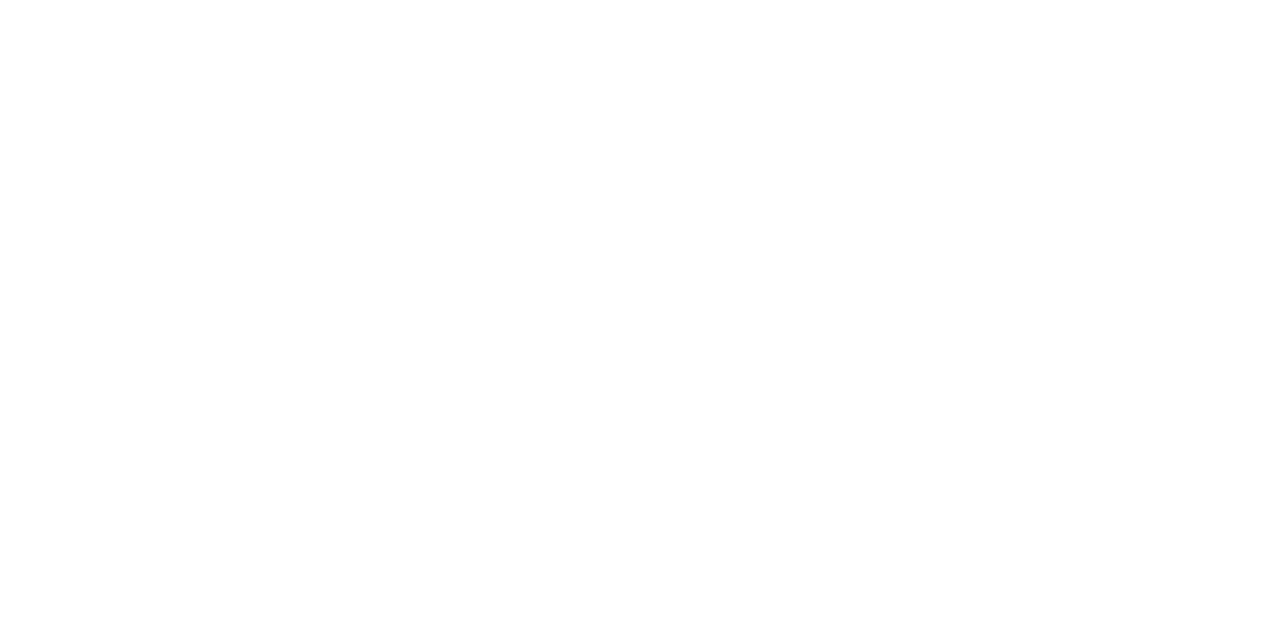
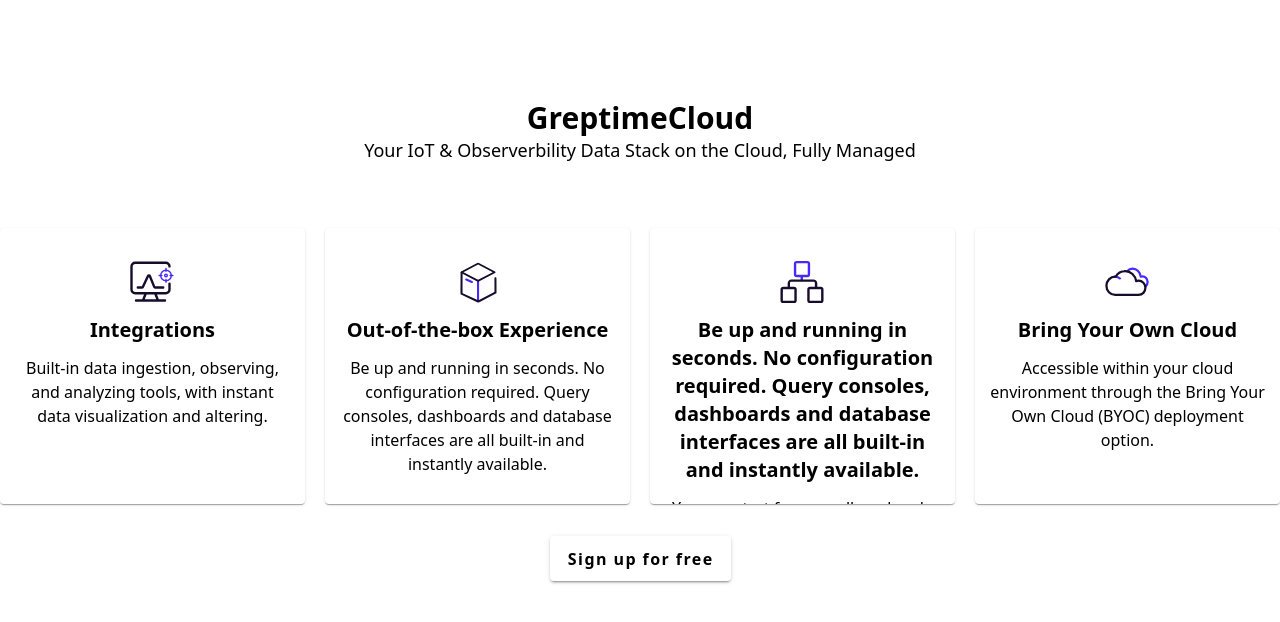
Before and after one commit to yuayuz/greptime-imitation, a Nuxt app: page /greptimeCloud in a window 1280 px wide. Before the commit this address had no page. Shown: the top 622 px of the page. Built offline with nearby package versions, Linux system fonts and the light colour scheme.

Commit message:
rename page and components of item4

```diff
--- a/locales/en.json
+++ b/locales/en.json
@@ -68,25 +68,25 @@
     "DeploymentOptions": "Flexible Deployment Options",
     "Button": "Compared to GreptimeDB OSS"
   },
-  "item4": {
-    "subheader": "Your IoT & Observerbility Data Stack on the Cloud, Fully Managed",
-    "card1": {
-      "title": "Integrations",
-      "message": "Built-in data ingestion, observing, and analyzing tools, with instant data visualization and altering."
+  "GreptimeCloud": {
+    "Subheader": "Your IoT & Observerbility Data Stack on the Cloud, Fully Managed",
+    "Integrations": {
+      "Title": "Integrations",
+      "Message": "Built-in data ingestion, observing, and analyzing tools, with instant data visualization and altering."
     },
-    "card2": {
-      "title": "Out-of-the-box Experience",
-      "message": "Be up and running in seconds. No configuration required. Query consoles, dashboards and database interfaces are all built-in and instantly available."
+    "Experience": {
+      "Title": "Out-of-the-box Experience",
+      "Message": "Be up and running in seconds. No configuration required. Query consoles, dashboards and database interfaces are all built-in and instantly available."
     },
-    "card3": {
-      "title": "Be up and running in seconds. No configuration required. Query consoles, dashboards and database interfaces are all built-in and instantly available.",
-      "message": "You can start from small, and scale seamlessly with the Serverless (pay-as-you-go) or Dedicated Plan."
+    "ServerlessScaling": {
+      "Title": "Be up and running in seconds. No configuration required. Query consoles, dashboards and database interfaces are all built-in and instantly available.",
+      "Message": "You can start from small, and scale seamlessly with the Serverless (pay-as-you-go) or Dedicated Plan."
     },
-    "card4": {
-      "title": "Bring Your Own Cloud",
-      "message": "Accessible within your cloud environment through the Bring Your Own Cloud (BYOC) deployment option."
+    "Cloud": {
+      "Title": "Bring Your Own Cloud",
+      "Message": "Accessible within your cloud environment through the Bring Your Own Cloud (BYOC) deployment option."
     },
-    "button": "Sign up for free"
+    "Button": "Sign up for free"
   },
   "item5": {
     "title": "Edge-Cloud Integrated Solution",
--- a/locales/zhHans.json
+++ b/locales/zhHans.json
@@ -68,25 +68,25 @@
     "DeploymentOptions": "灵活部署选择",
     "Button": "企业版和开源版的对比"
   },
-  "item4": {
-    "subheader": "全托管的云上 IoT & 可观测数据栈",
-    "card1": {
-      "title": "丰富的数据生态集成",
-      "message": "内置数据导入、观测和分析工具，可实现实时数据可视化和告警"
+  "GreptimeCloud": {
+    "Subheader": "全托管的云上 IoT & 可观测数据栈",
+    "Integrations": {
+      "Title": "丰富的数据生态集成",
+      "Message": "内置数据导入、观测和分析工具，可实现实时数据可视化和告警"
     },
-    "card2": {
-      "title": "开箱即用的流畅体验",
-      "message": "在几秒钟内即可启动运行，无需手动配置；云端控制台提供了开箱即用的查询界面、仪表盘和数据库接口"
+    "Experience": {
+      "Title": "开箱即用的流畅体验",
+      "Message": "在几秒钟内即可启动运行，无需手动配置；云端控制台提供了开箱即用的查询界面、仪表盘和数据库接口"
     },
-    "card3": {
-      "title": "无服务化的任意扩展",
-      "message": "可以从小规模开始使用，然后利用 Serverless 计划（按需付费）或 Dedicated 计划无缝无限扩展"
+    "ServerlessScaling": {
+      "Title": "无服务化的任意扩展",
+      "Message": "可以从小规模开始使用，然后利用 Serverless 计划（按需付费）或 Dedicated 计划无缝无限扩展"
     },
-    "card4": {
-      "title": "Bring Your Own Cloud",
-      "message": "可通过 BYOC 选项部署在您拥有的云服务资源上"
+    "Cloud": {
+      "Title": "Bring Your Own Cloud",
+      "Message": "可通过 BYOC 选项部署在您拥有的云服务资源上"
     },
-    "button": "立即注册"
+    "Button": "立即注册"
   },
   "item5": {
     "title": "边云一体方案",
--- /dev/null
+++ b/pages/greptimeCloud.vue
@@ -0,0 +1,94 @@
+<script setup lang="ts">
+import Integrations from "~/components/svg/greptimeCloud/Integrations.vue";
+import Experience from "~/components/svg/greptimeCloud/Experience.vue";
+import ServerlessScaling from "~/components/svg/greptimeCloud/ServerlessScaling.vue";
+import Cloud from "~/components/svg/greptimeCloud/Cloud.vue";
+
+const { t } = useI18n();
+</script>
+
+<template>
+  <div class="lg:tw-hidden">
+    <div class="tw-px-4 tw-py-[3.75rem]">
+      <p class="tw-text-center tw-text-3xl tw-font-black">GreptimeCloud</p>
+      <p class="tw-mb-16 tw-text-center tw-text-lg">
+        {{ t("GreptimeCloud.Subheader") }}
+      </p>
+      <div class="tw-mb-8 tw-flex tw-w-full tw-justify-between tw-space-x-5">
+        <greptimeCloud-card
+          :svg="Integrations"
+          :title="t('GreptimeCloud.Integrations.Title')"
+          >{{ t("GreptimeCloud.Integrations.Message") }}
+        </greptimeCloud-card>
+        <greptimeCloud-card
+          :svg="Experience"
+          :title="t('GreptimeCloud.Experience.Title')"
+          >{{ t("GreptimeCloud.Experience.Message") }}
+        </greptimeCloud-card>
+      </div>
+      <div class="tw-mb-8 tw-flex tw-w-full tw-justify-between tw-space-x-5">
+        <greptimeCloud-card
+          :svg="ServerlessScaling"
+          :title="t('GreptimeCloud.ServerlessScaling.Title')"
+          >{{ t("GreptimeCloud.ServerlessScaling.Message") }}
+        </greptimeCloud-card>
+        <greptimeCloud-card :svg="Cloud" :title="t('GreptimeCloud.Cloud.Title')"
+          >{{ t("GreptimeCloud.Cloud.Message") }}
+        </greptimeCloud-card>
+      </div>
+      <div class="tw-flex tw-justify-center tw-space-x-6">
+        <v-btn
+          height="45"
+          color="white"
+          density="default"
+          width="181"
+          class="tw-text-base tw-font-black hover:tw-scale-105"
+          >{{ t("GreptimeCloud.Button") }}
+        </v-btn>
+      </div>
+    </div>
+  </div>
+
+  <div class="tw-hidden tw-w-full tw-py-[6.25rem] lg:tw-block">
+    <p class="tw-text-center tw-text-3xl tw-font-black">GreptimeCloud</p>
+    <p class="tw-mb-16 tw-text-center tw-text-lg">
+      {{ t("GreptimeCloud.Subheader") }}
+    </p>
+    <div class="tw-mb-8 tw-flex tw-w-full tw-justify-between tw-space-x-5">
+      <greptimeCloud-card
+        :svg="Integrations"
+        :title="t('GreptimeCloud.Integrations.Title')"
+        >{{ t("GreptimeCloud.Integrations.Message") }}
+      </greptimeCloud-card>
+      <greptimeCloud-card
+        :svg="Experience"
+        :title="t('GreptimeCloud.Experience.Title')"
+        >{{ t("GreptimeCloud.Experience.Message") }}
+      </greptimeCloud-card>
+      <greptimeCloud-card
+        :svg="ServerlessScaling"
+        :title="t('GreptimeCloud.ServerlessScaling.Title')"
+        >{{ t("GreptimeCloud.ServerlessScaling.Message") }}
+      </greptimeCloud-card>
+      <greptimeCloud-card :svg="Cloud" :title="t('GreptimeCloud.Cloud.Title')"
+        >{{ t("GreptimeCloud.Cloud.Message") }}
+      </greptimeCloud-card>
+    </div>
+    <div class="tw-flex tw-justify-center tw-space-x-6">
+      <v-btn
+        height="45"
+        color="white"
+        density="default"
+        width="181"
+        class="tw-text-base tw-font-black hover:tw-scale-105"
+        >{{ t("GreptimeCloud.Button") }}
+      </v-btn>
+    </div>
+  </div>
+</template>
+
+<style scoped>
+.v-btn {
+  text-transform: none !important;
+}
+</style>
--- a/pages/index.vue
+++ b/pages/index.vue
@@ -3,7 +3,7 @@
 import Optimized from "~/pages/optimized.vue";
 import GreptimeDB from "~/pages/greptimeDB.vue";
 import enterprise from "~/pages/enterprise.vue";
-import Item4 from "~/pages/item4.vue";
+import GreptimeCloud from "~/pages/greptimeCloud.vue";
 import Item5 from "~/pages/item5.vue";
 import Item6 from "~/pages/item6.vue";
 
@@ -18,7 +18,7 @@
     <optimized></optimized>
     <greptimeDB></greptimeDB>
     <enterprise></enterprise>
-    <item4></item4>
+    <greptime-cloud></greptime-cloud>
     <item5></item5>
     <item6></item6>
   </div>
--- a/pages/item4.vue
+++ /dev/null
@@ -1,82 +0,0 @@
-<script setup lang="ts">
-import Integrations from "~/components/svg/item4/Integrations.vue";
-import Experience from "~/components/svg/item4/Experience.vue";
-import ServerlessScaling from "~/components/svg/item4/ServerlessScaling.vue";
-import Cloud from "~/components/svg/item4/Cloud.vue";
-
-const { t } = useI18n();
-</script>
-
-<template>
-  <div class="lg:tw-hidden">
-    <div class="tw-px-4 tw-py-[3.75rem]">
-      <p class="tw-text-center tw-text-3xl tw-font-black">GreptimeCloud</p>
-      <p class="tw-mb-16 tw-text-center tw-text-lg">
-        {{ t("item4.subheader") }}
-      </p>
-      <div class="tw-mb-8 tw-flex tw-w-full tw-justify-between tw-space-x-5">
-        <item4-card :svg="Integrations" :title="t('item4.card1.title')"
-          >{{ t("item4.card1.message") }}
-        </item4-card>
-        <item4-card :svg="Experience" :title="t('item4.card2.title')"
-          >{{ t("item4.card2.message") }}
-        </item4-card>
-      </div>
-      <div class="tw-mb-8 tw-flex tw-w-full tw-justify-between tw-space-x-5">
-        <item4-card :svg="ServerlessScaling" :title="t('item4.card3.title')"
-          >{{ t("item4.card3.message") }}
-        </item4-card>
-        <item4-card :svg="Cloud" :title="t('item4.card4.title')"
-          >{{ t("item4.card4.message") }}
-        </item4-card>
-      </div>
-      <div class="tw-flex tw-justify-center tw-space-x-6">
-        <v-btn
-          height="45"
-          color="white"
-          density="default"
-          width="181"
-          class="tw-text-base tw-font-black hover:tw-scale-105"
-          >{{ t("item4.button") }}
-        </v-btn>
-      </div>
-    </div>
-  </div>
-
-  <div class="tw-hidden tw-w-full tw-py-[6.25rem] lg:tw-block">
-    <p class="tw-text-center tw-text-3xl tw-font-black">GreptimeCloud</p>
-    <p class="tw-mb-16 tw-text-center tw-text-lg">
-      {{ t("item4.subheader") }}
-    </p>
-    <div class="tw-mb-8 tw-flex tw-w-full tw-justify-between tw-space-x-5">
-      <item4-card :svg="Integrations" :title="t('item4.card1.title')"
-        >{{ t("item4.card1.message") }}
-      </item4-card>
-      <item4-card :svg="Experience" :title="t('item4.card2.title')"
-        >{{ t("item4.card2.message") }}
-      </item4-card>
-      <item4-card :svg="ServerlessScaling" :title="t('item4.card3.title')"
-        >{{ t("item4.card3.message") }}
-      </item4-card>
-      <item4-card :svg="Cloud" :title="t('item4.card4.title')"
-        >{{ t("item4.card4.message") }}
-      </item4-card>
-    </div>
-    <div class="tw-flex tw-justify-center tw-space-x-6">
-      <v-btn
-        height="45"
-        color="white"
-        density="default"
-        width="181"
-        class="tw-text-base tw-font-black hover:tw-scale-105"
-        >{{ t("item4.button") }}
-      </v-btn>
-    </div>
-  </div>
-</template>
-
-<style scoped>
-.v-btn {
-  text-transform: none !important;
-}
-</style>
```
Also changed, not shown: components/greptimeCloud/card.vue (renamed from components/item4/card.vue), components/svg/greptimeCloud/Cloud.vue (renamed from components/svg/item4/Cloud.vue), components/svg/greptimeCloud/Experience.vue (renamed from components/svg/item4/Experience.vue), components/svg/greptimeCloud/Integrations.vue (renamed from components/svg/item4/Integrations.vue), components/svg/greptimeCloud/ServerlessScaling.vue (renamed from components/svg/item4/ServerlessScaling.vue).
